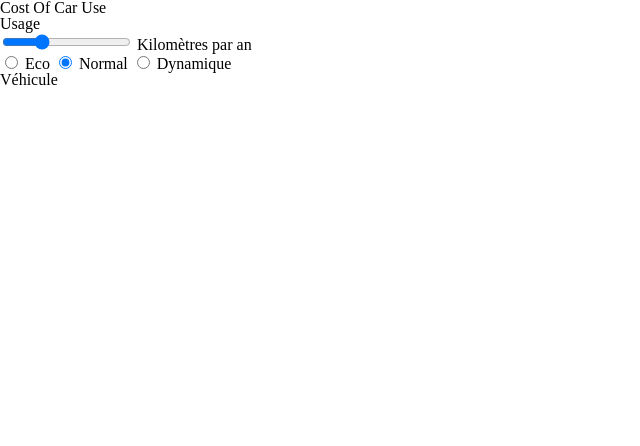
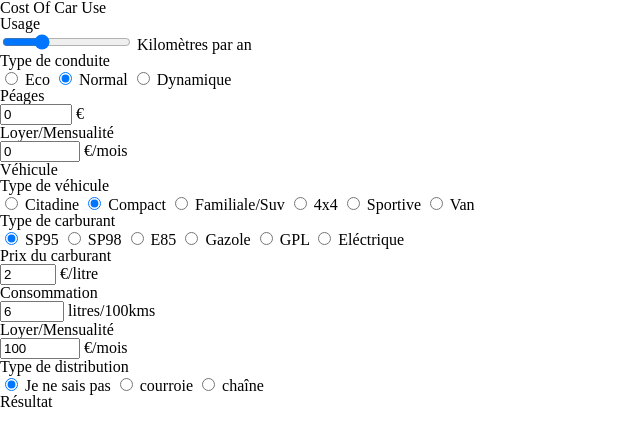
Before and after one commit to Bruno-VILLALON/CostOfCarUse, a plain HTML site: page index.html in a window 1280 px wide. Shown: the whole page, without its empty margins (0-640 px from the left). Drawn offline with Linux system fonts and the light colour scheme.

Commit message:
sketch form

```diff
--- a/index.html
+++ b/index.html
@@ -28,6 +28,7 @@
 
             <!-- type de conduite -->
             <div>
+                <p>Type de conduite</p>
                 <input  type="radio"
                         id="ecoDriving"
                         name="kindOfDriving"
@@ -47,21 +48,161 @@
             </div>
 
             <!-- Péages -->
+            <div>
+                <p>Péages</p>
+                <input  type="number"
+                        name="tolls"
+                        min="0"
+                        max="1000"
+                        value="0">
+                <label for="tolls"> €</label>
+            </div>
 
             <!-- Location ou remboursement crédit -->
+            <div>
+                <p>Loyer/Mensualité</p>
+                <input  type="number"
+                        name="rent"
+                        min="0"
+                        max="10000"
+                        value="0">
+                <label for="rent"> €/mois</label>
+            </div>
         </form>
     </section>
     <section>
         <h2>Véhicule</h2>
+        <form>
             <!-- Type de véhicule -->
+            <div>
+                <p>Type de véhicule</p>
+                <input  type="radio"
+                        id="cityCar"
+                        name="carType"
+                        value="cityCar">
+                <label for="cityCar">Citadine</label>
+                <input  type="radio"
+                        id="compact"
+                        name="carType"
+                        value="compact"
+                        checked>
+                <label for="compact">Compact</label>
+                <input  type="radio"
+                        id="family"
+                        name="carType"
+                        value="family">
+                <label for="family">Familiale/Suv</label>
+                <input  type="radio"
+                        id="allRoad"
+                        name="carType"
+                        value="allRoad">
+                <label for="allRoad">4x4</label>
+                <input  type="radio"
+                        id="sportCar"
+                        name="carType"
+                        value="sportCar">
+                <label for="sportCar">Sportive</label>
+                <input  type="radio"
+                        id="van"
+                        name="carType"
+                        value="van">
+                <label for="van">Van</label>
+            </div>
+
             <!-- Type de carburant -->
+            <div>
+                <p>Type de carburant</p>
+                <input  type="radio"
+                        id="sp95"
+                        name="fuelType"
+                        value="sp95"
+                        checked>
+                <label for="sp95">SP95</label>
+                <input  type="radio"
+                        id="sp98"
+                        name="fuelType"
+                        value="sp98">
+                <label for="sp98">SP98</label>
+                <input  type="radio"
+                        id="e85"
+                        name="fuelType"
+                        value="e85">
+                <label for="e85">E85</label>
+                <input  type="radio"
+                        id="diesel"
+                        name="fuelType"
+                        value="diesel">
+                <label for="diesel">Gazole</label>
+                <input  type="radio"
+                        id="gpl"
+                        name="fuelType"
+                        value="gpl">
+                <label for="gpl">GPL</label>
+                <input  type="radio"
+                        id="electric"
+                        name="fuelType"
+                        value="electric">
+                <label for="electric">Eléctrique</label>
+            </div>
+
             <!-- Prix du carburant -->
+            <div>
+                <p>Prix du carburant</p>
+                <input  type="number"
+                        name="fuelPrice"
+                        min="0"
+                        max="10"
+                        value="2">
+                <label for="fuelPrice"> €/litre</label>
+            </div>
+
             <!-- Consommation -->
+            <div>
+                <p>Consommation</p>
+                <input  type="number"
+                        name="consumption"
+                        min="0"
+                        max="100"
+                        value="6">
+                <label for="consumption"> litres/100kms</label>
+            </div>
+
             <!-- Assurance -->
+            <div>
+                <p>Loyer/Mensualité</p>
+                <input  type="number"
+                        name="insurance"
+                        min="0"
+                        max="10000"
+                        value="100">
+                <label for="insurance"> €/mois</label>
+            </div>
+
             <!-- Distribution -->
-        <form>
+            <div>
+                <p>Type de distribution</p>
+                <input  type="radio"
+                        id="unknowDistribution"
+                        name="distributionType"
+                        value="unknowDistribution"
+                        checked>
+                <label for="unknowDistribution">Je ne sais pas</label>
+                <input  type="radio"
+                        id="distributionBelt"
+                        name="distributionType"
+                        value="distributionBelt">
+                <label for="distributionBelt">courroie</label>
+                <input  type="radio"
+                        id="distributionChain"
+                        name="distributionType"
+                        value="distributionChain">
+                <label for="distributionChain">chaîne</label>
+            </div>
 
         </form>
+    </section>
+    <section>
+        <h2>Résultat</h2>
     </section>
     <footer>
         <!--
```
Lines whose indentation alone changed are shown as unchanged.
